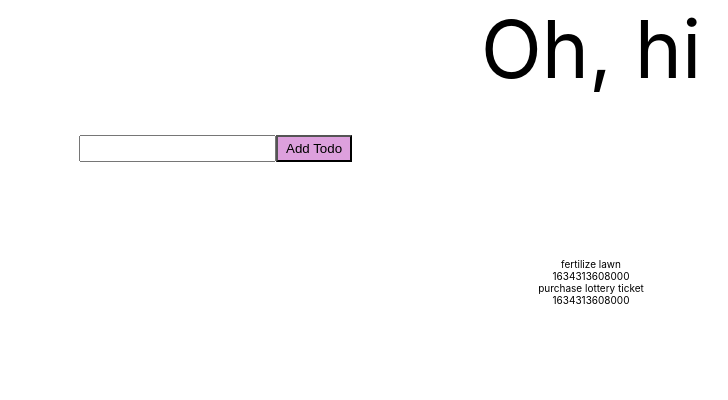
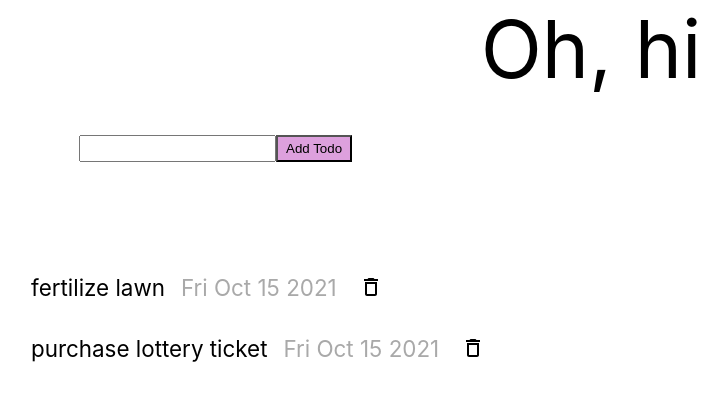
Before and after one commit to algojedi/todo-list-viper, a React (Create React App) app: page / in a window 1280 px wide. Shown: the top 400 px of the page, without its empty margins (49-777 px from the left). Built offline with nearby package versions, Linux system fonts and the light colour scheme.

Commit message:
added toggle feature and improved styling

```diff
--- a/package.json
+++ b/package.json
@@ -11,6 +11,7 @@
     "@types/node-sass": "^4.11.2",
     "@types/react": "^17.0.27",
     "@types/react-dom": "^17.0.9",
+    "classnames": "^2.3.1",
     "node-sass": "^6.0.1",
     "react": "^17.0.2",
     "react-dom": "^17.0.2",
--- a/src/components/todo-item/TodoItem.module.scss
+++ b/src/components/todo-item/TodoItem.module.scss
@@ -1,14 +1,25 @@
 .todo {
 	display: flex;
-	padding: 1.5rem;
-	&_title {
-		font-size: 1.8rem;
-		font-weight: bold;
-		margin: 2rem;
+	padding: 1rem;
+	.title {
+		font-size: 1.4rem;
+		cursor: pointer;
 	}
-	&_date {
-		font-size: 1.8rem;
+	.title_completed {
+		font-size: 1.4rem;
+		text-decoration: line-through;
+		cursor: pointer;
+	}
+	.date {
+		font-size: 1.4rem;
 		color: darkgrey;
-		margin: 2rem;
+		margin: 0 1rem;
+	}
+	.button {
+		background: none;
+		border: none;
+		cursor: pointer;
+		.icon {
+		}
 	}
 }
--- a/src/components/todo-item/TodoItem.tsx
+++ b/src/components/todo-item/TodoItem.tsx
@@ -1,5 +1,9 @@
-import React from 'react'
+import React, { useContext } from 'react'
 import { Todo } from '../../types';
+import styles from './TodoItem.module.scss'
+import { ReactComponent as DeleteIcon } from './delete.svg';
+import { TodoContext } from '../../contexts/TodoContext';
+import cx from 'classnames'
 
 export type TodoItemProps = {
 	todo: Todo;
@@ -8,14 +12,30 @@ export type TodoItemProps = {
 export const defaultProps = {}
 
 export const TodoItem: React.FC<TodoItemProps> = ({ todo }) => {
+	const { deleteTodo, toggleTodo } = useContext(TodoContext)
 
-		return (
-			<li className="todo">
-				<section className="todo_title">{ todo.title }</section>
-				<section className="todo_date">{ todo.date }</section>
-			</li>
+	let completed = todo.completed ? '_completed' : ''
+	const currentStyle = styles[`title${completed}`];
 
-		);
+
+	const handleDelete= () => {
+		deleteTodo(todo.id)
+	}
+	const handleTitleClick= () => {
+		toggleTodo(todo.id)
+	}
+	return (
+		<li className={styles.todo}>
+			<section onClick={handleTitleClick} className={currentStyle} >
+				{todo.title}
+			</section>
+			<section className={styles.date}>{todo.date}</section>
+			<button onClick={handleDelete} className={styles.button}>
+				<DeleteIcon className={styles.icon} />
+			</button>
+		</li>
+
+	);
 }
 
 TodoItem.defaultProps = defaultProps
--- a/src/contexts/TodoContext.tsx
+++ b/src/contexts/TodoContext.tsx
@@ -6,25 +6,27 @@ export type TodoContextValue = {
   editTodo: (todo: Todo) => void;
   addTodo: (title: string) => void;
   deleteTodo: (id: number) => void;
+  toggleTodo: (id: number) => void;
 };
 
 const initialTodoContext: TodoContextValue = {
   todos: [],
-  editTodo: () => { },
-  addTodo: () => { },
-  deleteTodo: () => { },
+  editTodo: () => {},
+  addTodo: () => {},
+  deleteTodo: () => {},
+  toggleTodo: () => {}
 }
 
 const mockTodos: Todo[] = [
   {
     title: 'fertilize lawn',
-    date: Date.now().toString(),
+    date: new Date().toDateString(),
     completed: false,
     id: 0
   },
   {
     title: 'purchase lottery ticket',
-    date: Date.now().toString(),
+    date: new Date().toDateString(),
     completed: false,
     id: 1
   },
@@ -42,10 +44,19 @@ export const TodosProvider: React.FC<{}> = ({ children }) => {
     setTodos(newTodos)
   }
 
+  const toggleTodo = (id: number) => {
+    const newTodos = [ ...todos ]
+    const todo = newTodos.find(todo => todo.id === id)
+    if (!todo) return
+    todo.completed = !todo.completed
+    console.log({toggleTodo: todo})
+    setTodos(newTodos)
+  }
+
   const addTodo = (newTodo: string) => {
     const todo: Todo = {
       title: newTodo, id: mockId++,
-      date: Date.now().toString(),
+      date: new Date().toDateString(),
       completed: false
     }
     const newTodos = [...todos, todo]
@@ -53,7 +64,7 @@ export const TodosProvider: React.FC<{}> = ({ children }) => {
   }
 
   const deleteTodo = (id: number) => {
-     setTodos(todos.filter(todo => todo.id !== id))
+    setTodos(todos.filter(todo => todo.id !== id))
   }
 
   return (
@@ -61,7 +72,8 @@ export const TodosProvider: React.FC<{}> = ({ children }) => {
       todos,
       editTodo,
       addTodo,
-      deleteTodo
+      deleteTodo,
+      toggleTodo
     }}>
       {children}
     </TodoContext.Provider>
```
Also changed, not shown: src/components/todo-item/delete.svg (added), 1 other file (tests, documents, lock files or other folders).
